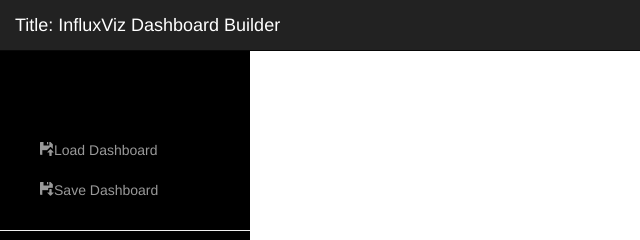
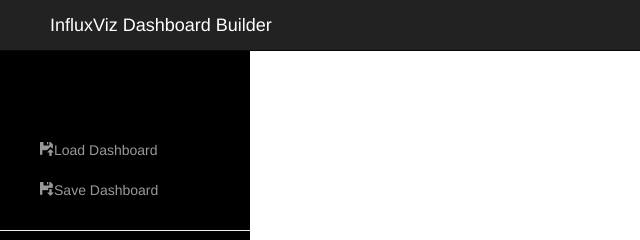
Before and after one commit to influxviz/influxViz-page-builder, a website: page app/index.html in a window 1280 px wide. Shown: the top 240 px of the page, 0-640 px from the left. Drawn offline with nearby package versions, Linux system fonts and the light colour scheme; some packages are replaced by stand-ins of ours; files that its build step writes are made by us from their sources.

Commit message:
Updated Readme.

```diff
--- a/app/views/main.html
+++ b/app/views/main.html
@@ -1,7 +1,7 @@
 <div id="wrapper" class="dashboard">
     <nav class="navbar navbar-inverse navbar-fixed-top" role="navigation">
       <div class="navbar-header">
-        <span class="navbar-brand" style="cursor: pointer">Title: {{title}}</span>
+        <span class="navbar-brand" style="cursor: pointer; padding-left: 50px">{{title}}</span>
       </div>
 
       <ul class="nav top-nav">
```
Also changed, not shown: README.md.
